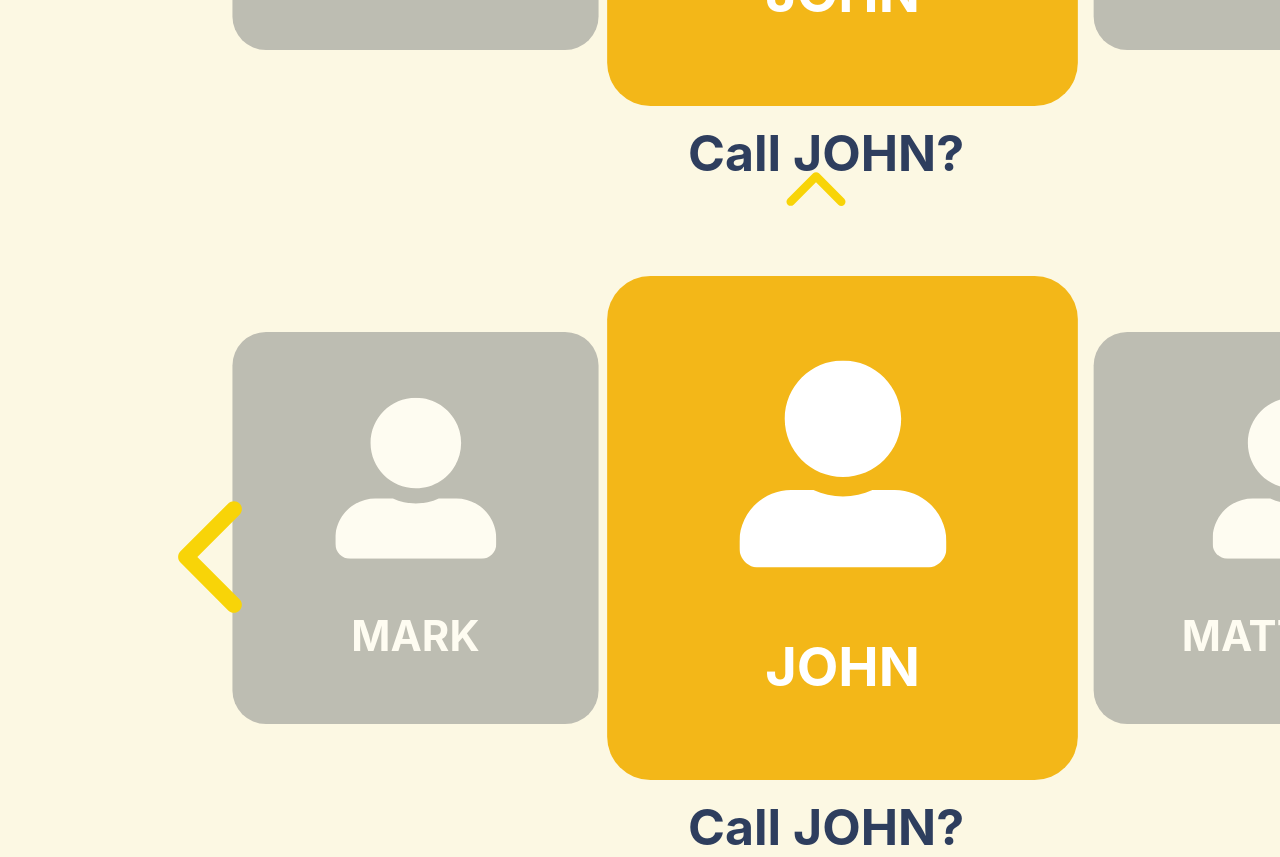
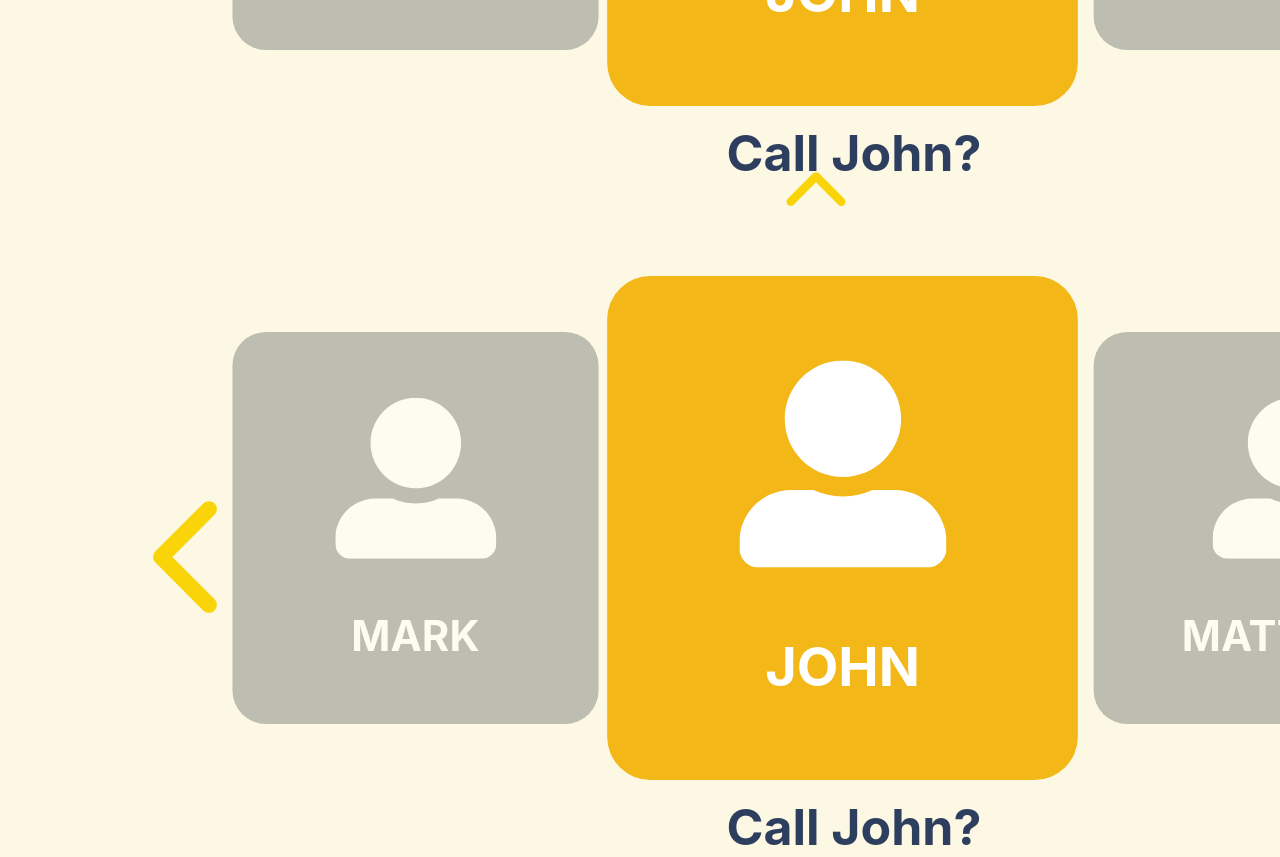
Before and after one commit to sallydough/garden-loft-final, a React (Create React App) app: page /contacts in a window 1280 px wide. Shown: the part 1080-1937 px from the top of the page. Built offline with nearby package versions, Linux system fonts and the light colour scheme.

Commit message:
got prompt working

```diff
--- a/src/components/Contacts/Contacts.js
+++ b/src/components/Contacts/Contacts.js
@@ -22,35 +22,35 @@ const contactList = [
     id: 2,
     name: "MATTHEW",
     pathway: "/iotControls",
-    call: "Call Son?",
+    call: "Call Matthew?",
     icon: <FaUserAlt size={230} className="nav-icon" />,
   },
   {
     id: 3,
     name: "SALLY",
     pathway: "/entertainment",
-    call: "Call Son?",
+    call: "Call Sally?",
     icon: <FaUserAlt size={230} className="nav-icon" />,
   },
   {
     id: 4,
     name: "MESERET",
     pathway: "/calendar",
-    call: "Call Daughter?",
+    call: "Call Meseret?",
     icon: <FaUserAlt size={230} className="nav-icon" />,
   },
   {
     id: 5,
     name: "PRAPTI",
     pathway: "/calendar",
-    call: "Call Lucy?",
+    call: "Call Prapti?",
     icon: <FaUserAlt size={230} className="nav-icon" />,
   },
   {
-    id: 5,
+    id: 6,
     name: "MARK",
     pathway: "/calendar",
-    call: "Call Lue?",
+    call: "Call Mark?",
     icon: <FaUserAlt size={230} className="nav-icon" />,
   },
 ];
@@ -133,7 +133,7 @@ function Contacts() {
   const PrevArrow = ({ onClick }) => {
     return (
       <div className="arrow prev" onClick={onClick}>
-        <div onClick={() => nextContact()} >
+        <div onClick={() => prevContact()} >
         <IoIosArrowBack size={170} /></div>
       </div>
     );
@@ -151,11 +151,17 @@ function Contacts() {
     beforeChange: (current, next) => setCardIndex(next),
   };
 
+
+// Use State to set prompt name under contact cards
   const [currentIndex, setCurrentIndex] = useState(0);
 
   // Function to handle cycling through the array
   const nextContact = () => {
     setCurrentIndex((prevIndex) => (prevIndex + 1) % contactList.length);
+  };
+  // Function to handle cycling through the array
+  const prevContact = () => {
+    setCurrentIndex((prevIndex) => (prevIndex - 1 + contactList.length) % contactList.length);
   };
 
 
@@ -184,7 +190,7 @@ function Contacts() {
             </Slider>
           </div>
           <div className="prompt">
-            <h1>Call {contactList[currentIndex].name}?</h1>
+            <h1>{contactList[currentIndex].call}</h1>
             </div>
         </div>
       </div>
--- a/src/components/Contacts/contacts.css
+++ b/src/components/Contacts/contacts.css
@@ -112,12 +112,12 @@
 }
 
 .next {
-  right: -6%;
+  right: -8%;
   top: 39%;
 }
 
 .prev {
-  left: -6%;
+  left: -8%;
   top: 40%;
 }
 
@@ -125,12 +125,13 @@ svg.arrow-up {
   margin-left: 10%;
 }
 
+/* Moving the prompt on bottom of contact carousel */
 .prompt h1 {
   margin: 0;
   font-size: 50px;
   color: #2E3E5E;
   position: absolute;
-  left: 45%;
+  left: 48%;
   top: 97%
 }
 
```
